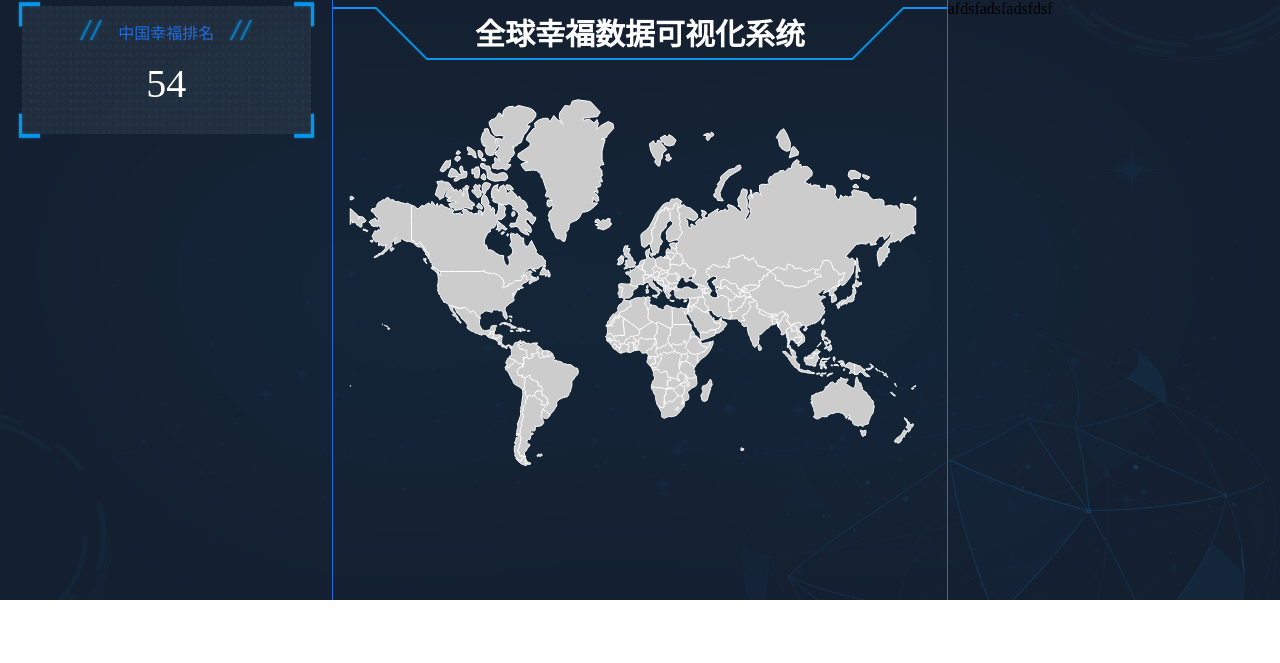
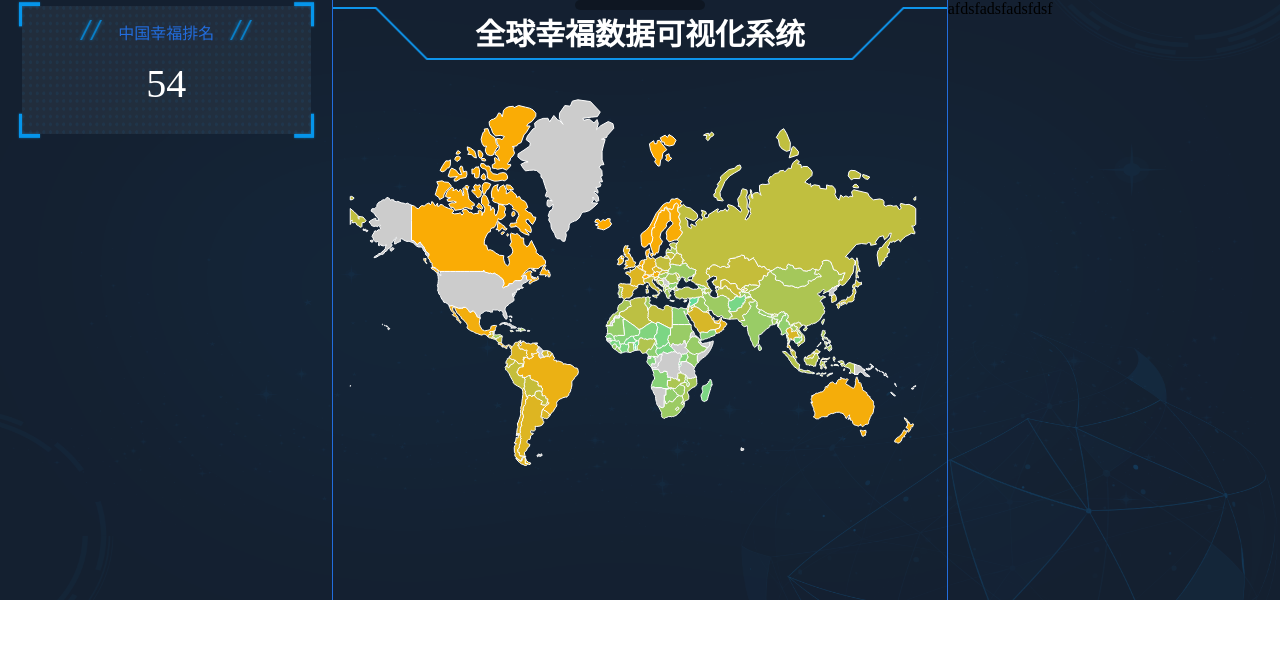
Before and after one commit to lanshushui/D3Happiness, a plain HTML site: page index.html in a window 1280 px wide. Drawn offline with Linux system fonts and the light colour scheme.

Commit message:
初步完善地图模块，实现悬停提醒效果

```diff
--- a/css/style.css
+++ b/css/style.css
@@ -26,6 +26,20 @@
     width: 26%;
     height: 100%;
     border-left: 1px solid #226DDD;
+}
+.tooltip{
+    position: absolute;
+    width: 120px;
+    height: auto;
+    pointer-events: none;
+    border-radius:5px;
+
+    background-color:rgba(0,0,0,0.3);
+    color: white;
+    padding: 5px;
+    text-align: center;
+    font-size: 12px;
+    font-weight: 20;
 }
 /* 左边CSS*/
 .box-china{
@@ -63,3 +77,4 @@
     padding-top: 10px;
     font-weight: 900;
 }
+/* 右边CSS*/
--- a/data/2015.csv
+++ b/data/2015.csv
@@ -1,4 +1,4 @@
-Year,Country,Region,Happiness Rank,Happiness Score,Standard Error,Economy (GDP per Capita),Family,Health (Life Expectancy),Freedom,Trust (Government Corruption),Generosity,Dystopia Residual
+Year,Country,Region,HappinessRank,HappinessScore,StandardError,Economy,Family,Health,Freedom,Trust,Generosity,DystopiaResidual
 2015,Switzerland,Western Europe,1,7.587,0.03411,1.39651,1.34951,0.94143,0.66557,0.41978,0.29678,2.51738
 2015,Iceland,Western Europe,2,7.561,0.04884,1.30232,1.40223,0.94784,0.62877,0.14145,0.4363,2.70201
 2015,Denmark,Western Europe,3,7.527,0.03328,1.32548,1.36058,0.87464,0.64938,0.48357,0.34139,2.49204
--- a/index.html
+++ b/index.html
@@ -4,7 +4,7 @@
 	<meta charset="utf-8">
 	<link rel="stylesheet" href="css/style.css">
 
-	<title></title>
+	<title>全球幸福数据-可视化系统</title>
 </head>
 <body>
 	<dvi class="container">
@@ -25,10 +25,12 @@
 		<div class="box-right">
 			afdsfadsfadsfdsf
 		</div>
+		<div class="tooltip">
+
+		</div>
 	</dvi>
  	 <script type="text/javascript" src="js/d3.js"></script>
      <script type="text/javascript" src="js/index.js" ></script>
-	<title>全球幸福数据-可视化系统</title>
 </head>
 <body>
 </body>
--- a/js/index.js
+++ b/js/index.js
@@ -48,6 +48,33 @@ function start(){
 */
 //画地图函数
 function drawMap(){
+    //初始化sales变量
+    for(var j = 0; j < mapjson.features.length; ++j){
+        mapjson.features[j].properties.happinessScore =parseFloat(0);
+    }
+    for (var i = 0; i < csv2015.length; ++i) {
+        //获取国家名
+        var country = csv2015[i].Country;
+        //获取对应的幸福分数
+        var happinessScore = csv2015[i].HappinessScore;
+        //在GeoJSON中找到相应的州
+        for (var j = 0; j < mapjson.features.length; ++j) {
+            var jsonCountry = mapjson.features[j].properties.name;
+            if (country == jsonCountry) {
+                //把幸福数据值复制到json中
+                mapjson.features[j].properties.happinessScore = happinessScore;
+                //停止循环JSON数据
+                break;
+            }
+        }
+    }
+     //颜色选择
+     var color = d3.scaleLinear()
+     .range(["rgb(0,255,255)","rgb(255,170,0)"])
+     .domain([
+        d3.min(mapjson.features, function(d) { return parseFloat(d.properties.happinessScore); }),
+        d3.max(mapjson.features, function(d) { return parseFloat(d.properties.happinessScore); })
+        ]);
     //绑定数据并为每一个GeoJSON feature创建一个路径
     //SVG的宽度和高度
     var w = 600;
@@ -76,13 +103,34 @@ function drawMap(){
     .append("path")
     .attr("d", path)
     .attr("fill", function(d) {
-             return "#ccc";
+              //根据销量值设置颜色
+            var value = d.properties.happinessScore;
+            if (value) {
+                return color(value);
+            } else {
+                return "#ccc";
+            }
         })
-    .on("mouseover", function(d,i) {
-      d3.select(this).attr('fill', 'rgba(2,2,139,0.61)');
+    .on("mousemove", function(d,i) {
+      if(d.properties.happinessScore==0) return;
+
+      d3.select(".tooltip").style('display','block');
+      d3.select(".tooltip").html('国家名： '+d.properties.name+'<br/>'+'幸福分数为'+d.properties.happinessScore);
+
+      d3.select(this).attr('fill', 'rgba(255,99,71)');
+      d3.select(".tooltip").style("left",(d3.event.pageX)+"px")
+      .style("top",(d3.event.pageY)+"px")
     })
     .on("mouseout",function(d,i){
-      d3.select(this).attr('fill', 'rgba(128,124,139,0.61');
+           var value = d.properties.happinessScore;
+            if (value) {
+                d3.select(this).attr('fill', color(value));
+            } else {
+
+                d3.select(this).attr('fill', "#ccc");
+            }
+
+            d3.select(".tooltip").style('display','none');
     })
     .attr('stroke', 'rgba(255,255,255,1)')
     .attr('stroke-width', 1);
```
